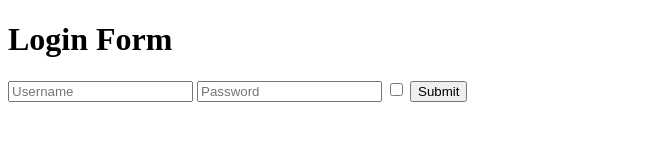
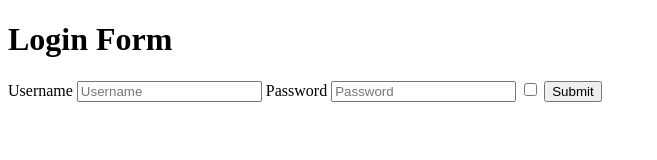
Before and after one commit to acciojob/remember-me-login-form-Kapilkrishnayadav, a website: page main.html in a window 1280 px wide. Shown: the whole page, without its empty margins (0-657 px from the left). Drawn offline with Linux system fonts and the light colour scheme.

Commit message:
created a submission

```diff
--- a/main.html
+++ b/main.html
@@ -8,15 +8,21 @@
 
 <body>
 	<!-- the entire body must be written by student -->
-	<h1>Login Form</h1>
-	<form>
-
-	<input id="username" type="text" placeholder="Username">
-	<input id="password" type="password" placeholder="Password">
-	<input id="checkbox" type="checkbox" label="Remember me." placeholder="Password">
-    <button id="submit" type="submit">Submit</button>
-		<button id="existing">Login as existing user</button>
-	</form>
+	    <h1>Login Form</h1>
+    <form>
+      <label for="username">Username</label>
+      <input id="username" type="text" placeholder="Username" />
+      <label for="password">Password</label>
+      <input id="password" type="password" placeholder="Password" />
+      <input
+        id="checkbox"
+        type="checkbox"
+        label="Remember me."
+        placeholder="Password"
+      />
+      <button id="submit" value="Submit" type="submit">Submit</button>
+      <button id="existing">Login as existing user</button>
+    </form>
     <script type="text/javascript" src="./script.js">
 </script>
 
```
